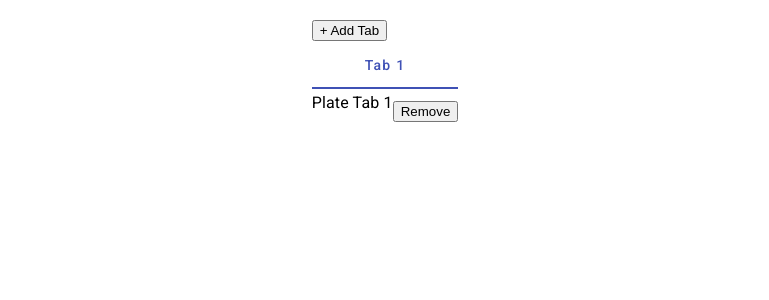
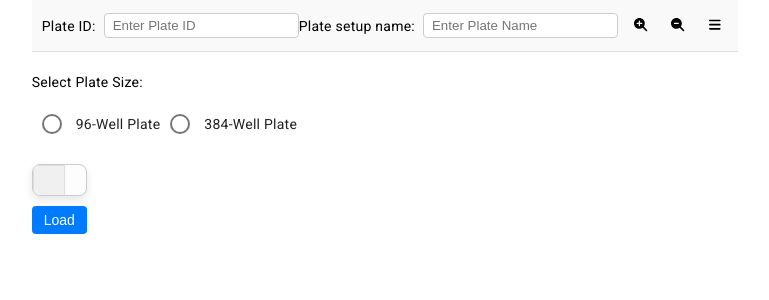
Before and after one commit to Rosu-Andrei/Plate-Selection-POC, an Angular app: page / in a window 1280 px wide. Shown: the top 300 px of the page, without its empty margins (255-1024 px from the left). Built offline with nearby package versions, Linux system fonts and the light colour scheme.

Commit message:
tab-as-angular-app - now the plate app is loaded (still needs work)

```diff
--- a/src/app/app.component.html
+++ b/src/app/app.component.html
@@ -1 +1 @@
-<app-plate-tabs></app-plate-tabs>
+<app-multi-well-plate></app-multi-well-plate>
--- a/src/app/plate-tabs/plate-tabs.component.html
+++ b/src/app/plate-tabs/plate-tabs.component.html
@@ -14,7 +14,7 @@
       <webview
       [id]="'webview-' + tab.id"
       [src]="webviewUrl"
-      style="display: block; width: 100%; height: 600px;"
+      style="display: block; width: 100%; height: calc(100vh - 100px);"
       nodeintegration
       ></webview>
     </mat-tab>
--- a/src/app/plate-tabs/plate-tabs.component.ts
+++ b/src/app/plate-tabs/plate-tabs.component.ts
@@ -31,8 +31,8 @@ export class PlateTabsComponent implements OnInit {
       const basePath = path.join(__dirname, 'dist', 'plate-app', 'browser', 'index.html');
 
       // In production, load the local file
-      //this.webviewUrl = `file://${basePath}`;
-      this.webviewUrl = 'http://localhost:4200';
+      this.webviewUrl = `file://${basePath}`;
+      //this.webviewUrl = 'http://localhost:4200';
     } else {
       // If not in Electron, fallback to dev server
       this.webviewUrl = 'http://localhost:4200';
```
